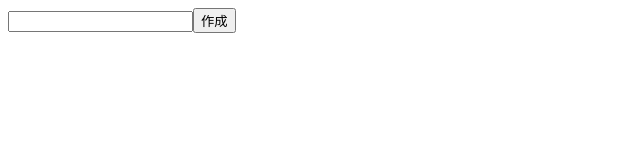
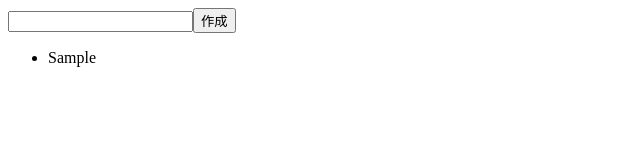
Before and after one commit to thinceller/ts-parcel, a React app: page / in a window 1280 px wide. Both pictures are taken after typing "Sample" into the empty fields and a click on the button "作成". Shown: the top 160 px of the page, without its empty margins (0-640 px from the left). Built offline with nearby package versions, Linux system fonts and the light colour scheme.

Commit message:
ToDo App 雛形完成

```diff
--- a/src/TodoApp.tsx
+++ b/src/TodoApp.tsx
@@ -1,10 +1,12 @@
 import * as React from 'react';
 import Form from './components/Form';
+import TodoList from './components/TodoList';
 
-interface AppProps {};
+interface AppProps {}
+
 interface AppState {
   todos: string[];
-};
+}
 
 class TodoApp extends React.Component<AppProps, AppState> {
   constructor(props: AppProps) {
@@ -25,6 +27,7 @@ class TodoApp extends React.Component<AppProps, AppState> {
     return (
       <div>
         <Form onSubmit={this.onSubmit} />
+        <TodoList todos={this.state.todos} />
       </div>
     );
   }
--- /dev/null
+++ b/src/components/TodoList.tsx
@@ -0,0 +1,30 @@
+import * as React from 'react';
+import TodoRow from './TodoRow';
+
+export interface TodoListProps {
+  todos: string[];
+}
+
+class TodoList extends React.Component<TodoListProps> {
+  constructor(props: TodoListProps) {
+    super(props);
+  }
+
+  render() {
+    const { todos } = this.props;
+
+    const todolist = todos.map((todo, index) => {
+      return (
+        <TodoRow key={index} todo={todo} />
+      );
+    });
+
+    return (
+      <ul>
+        {todolist}
+      </ul>
+    );
+  }
+}
+
+export default TodoList;
--- /dev/null
+++ b/src/components/TodoRow.tsx
@@ -0,0 +1,24 @@
+import * as React from 'react';
+
+export interface TodoRowProps {
+  todo: string;
+}
+
+export interface TodoRowState {
+}
+
+class TodoRow extends React.Component<TodoRowProps, TodoRowState> {
+  constructor(props: TodoRowProps) {
+    super(props);
+  }
+
+  render() {
+    return (
+      <li>
+        {this.props.todo}
+      </li>
+    );
+  }
+}
+
+export default TodoRow;
```
